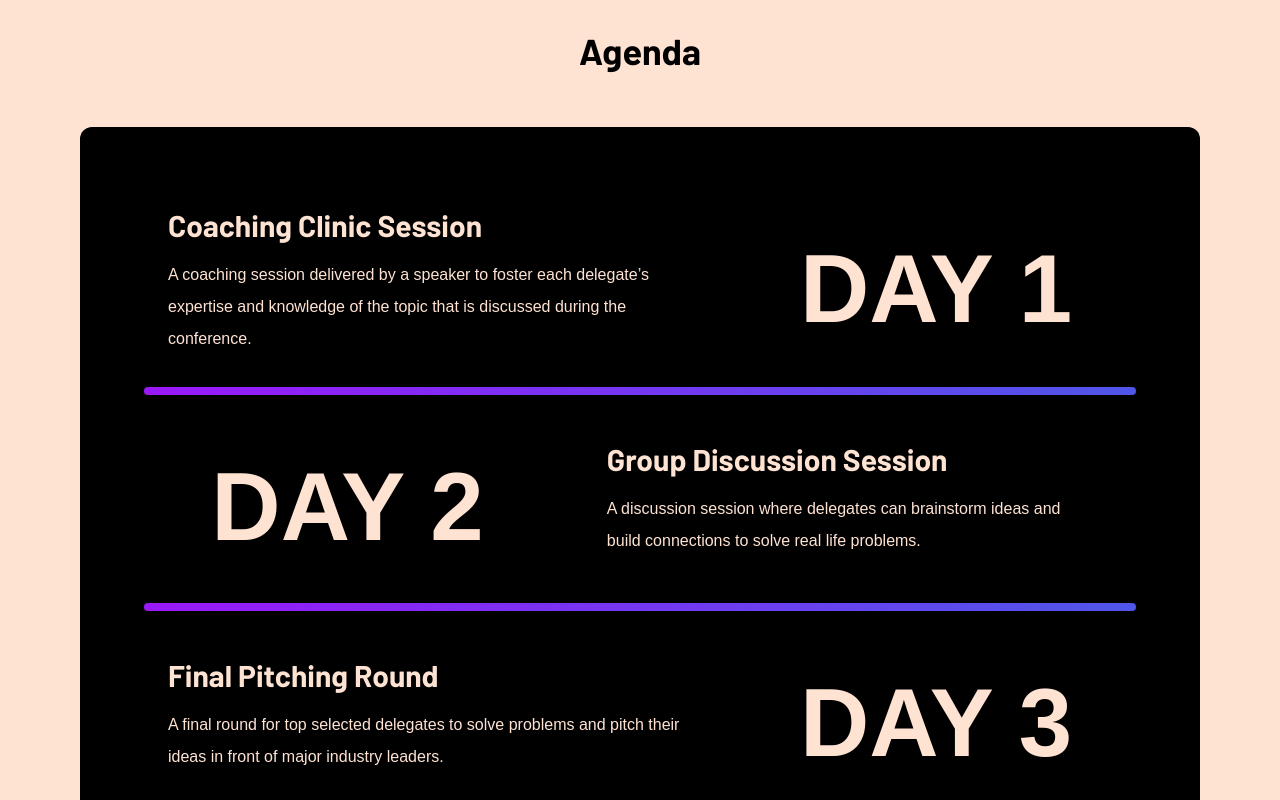
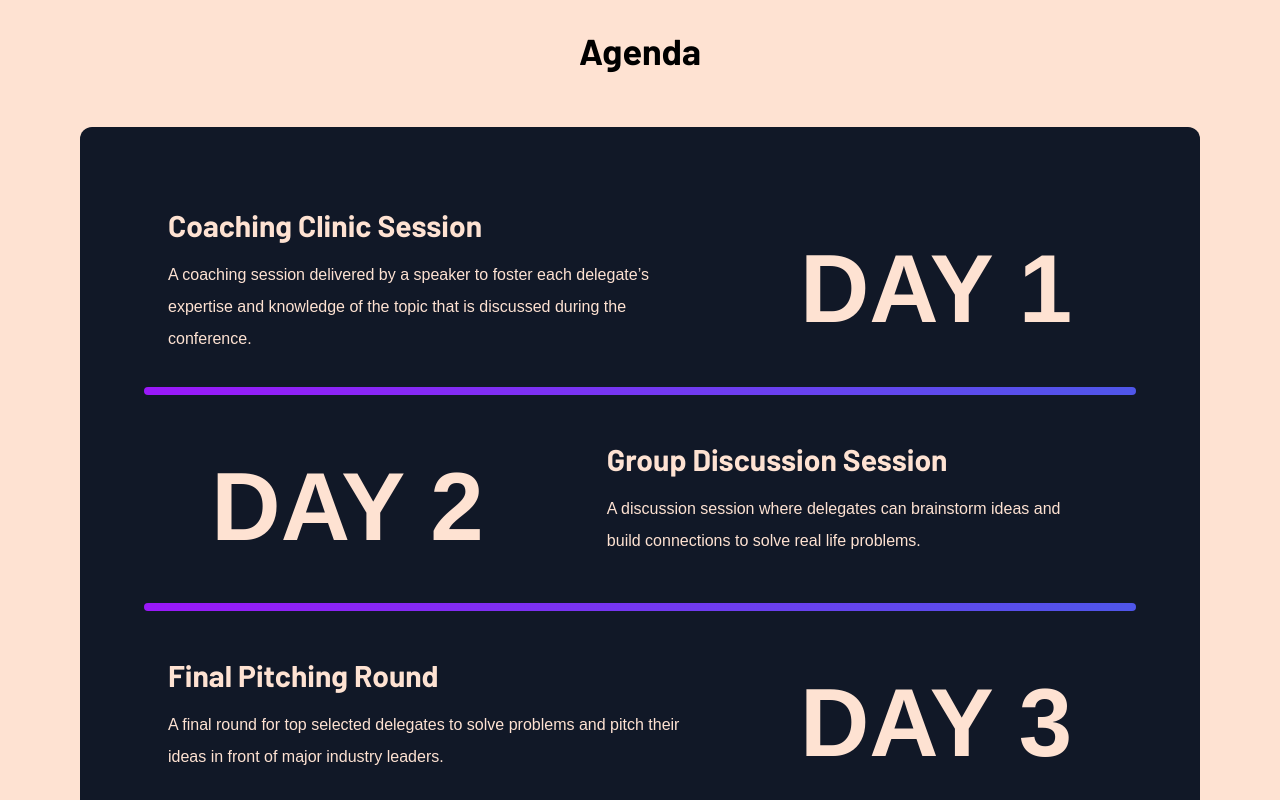
Before and after one commit to theodorusclarence/sxceosleague, a Next.js app: page /conference in a window 1280 px wide. Shown: the part 2480-3280 px from the top of the page. Built offline with nearby package versions, Linux system fonts and the light colour scheme; a web font is replaced by a local one.

Commit message:
feat(conference): remove min-h-screen on timeline section

```diff
--- a/pages/conference.jsx
+++ b/pages/conference.jsx
@@ -139,7 +139,7 @@ export default function Conference() {
                                 </figure>
                             </div>
                         </div>
-                        <div className='flex flex-col p-8 md:p-16 md:x-16 md:py-20 rounded-xl bg-beige lg:flex-row md:space-x-8 md:items-center pre-event'>
+                        <div className='flex flex-col p-8 md:px-16 md:py-20 rounded-xl bg-beige lg:flex-row md:space-x-8 md:items-center pre-event'>
                             <div className='w-full space-y-4'>
                                 <h3>
                                     The Implementation of Green Industrial
@@ -183,7 +183,7 @@ export default function Conference() {
                 <section className='bg-watusi'>
                     <article className='min-h-screen py-16 space-y-8 layout'>
                         <h2 className='text-center mb-14'>Agenda</h2>
-                        <div className='p-8 bg-black text-watusi md:p-16 md:x-16 md:py-20 rounded-xl'>
+                        <div className='p-8 bg-gray-900 text-watusi md:p-16 md:x-16 md:py-20 rounded-xl'>
                             <div className='flex flex-col-reverse mx-2 md:flex-row md:space-x-16 md:items-center'>
                                 <div className='w-full space-y-4 md:ml-4 md:w-2/3'>
                                     <h3>Coaching Clinic Session</h3>
@@ -237,7 +237,7 @@ export default function Conference() {
                 </section>
                 {/* Timeline Section */}
                 <section className='bg-watusi'>
-                    <article className='min-h-screen py-16 layout'>
+                    <article className='py-16 layout'>
                         <h2 className='mb-5 text-center text-tundora'>
                             Timeline
                         </h2>
```
